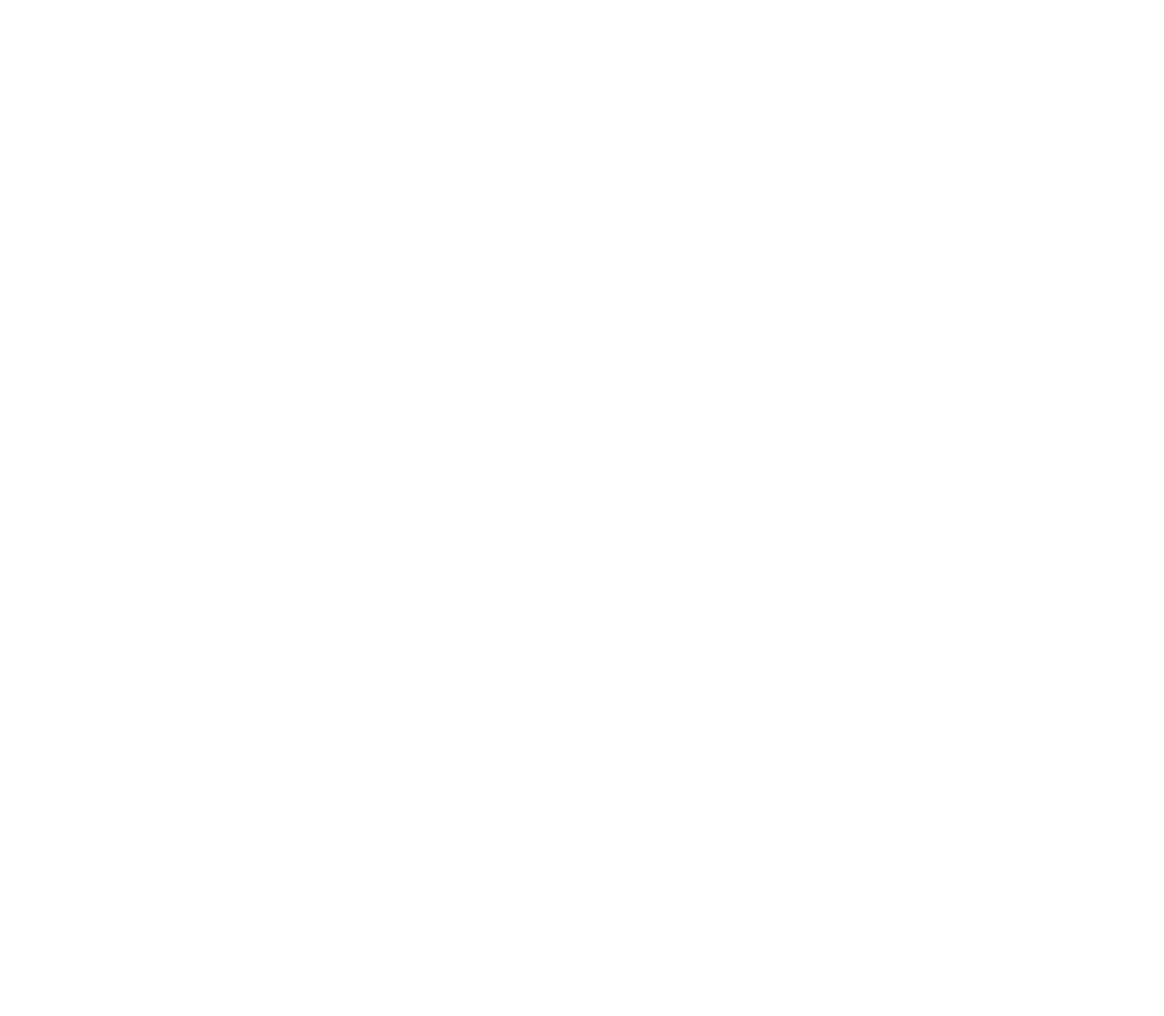
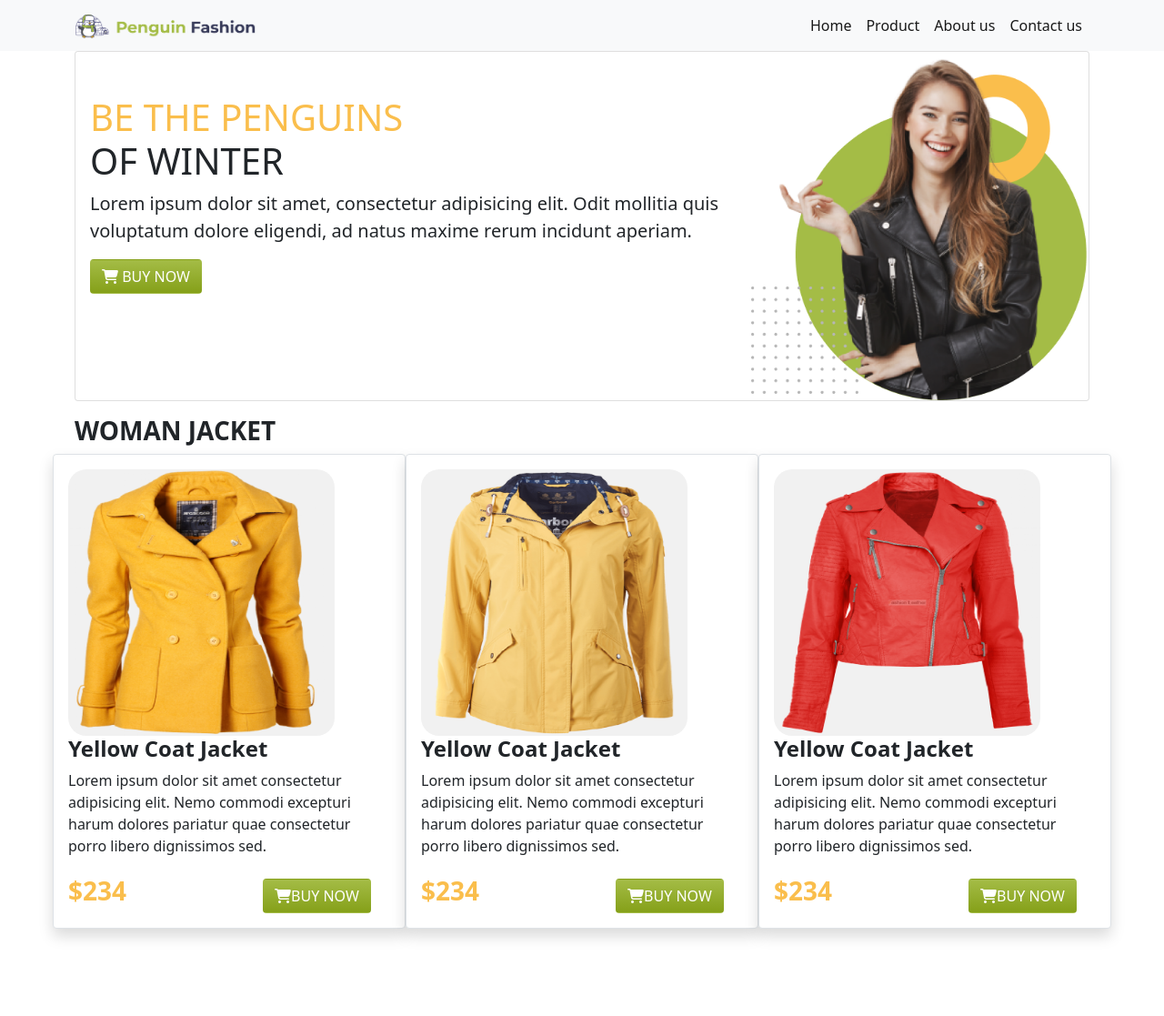
Before and after one commit to iu-sumon/penguin-fashion, a plain HTML site: page index.html in a window 1280 px wide. Shown: the whole page at 91% size. Before the commit the page ends 800 px from the top, so only its background shows below. Drawn offline with Linux system fonts and the light colour scheme.

Commit message:
two section added

```diff
--- a/index.html
+++ b/index.html
@@ -1,5 +1,6 @@
 <!DOCTYPE html>
 <html lang="en">
+
 <head>
   <meta charset="UTF-8">
   <meta http-equiv="X-UA-Compatible" content="IE=edge">
@@ -7,8 +8,117 @@
   <title>Document</title>
   <link rel="stylesheet" href="style.css">
   <link rel="stylesheet" href="css/bootstrap.min.css">
+  <script src="https://kit.fontawesome.com/6ddd3a001f.js" crossorigin="anonymous"></script>
 </head>
+
 <body>
+  <header>
+    <nav class="navbar navbar-expand-lg navbar-light bg-light">
+      <div class="container">
+        <a class="navbar-brand" href="#">
+          <img src="images/logo.png" alt="" width="200">
+        </a>
+
+        <button class="navbar-toggler" type="button" data-bs-toggle="collapse" data-bs-target="#navbarTogglerDemo02"
+          aria-controls="navbarTogglerDemo02" aria-expanded="false" aria-label="Toggle navigation">
+          <span class="navbar-toggler-icon"></span>
+        </button>
+        <div class="collapse navbar-collapse" id="navbarTogglerDemo02">
+          <ul class="navbar-nav ms-auto mb-2 mb-lg-0 align-items-end ">
+            <li class="nav-item">
+              <a class="nav-link active " aria-current="page" href="#">Home</a>
+            </li>
+            <li class="nav-item">
+              <a class="nav-link active" aria-current="page" href="#">Product</a>
+            </li>
+            <li class="nav-item">
+              <a class="nav-link active " aria-current="page" href="#">About us</a>
+            </li>
+            <li class="nav-item">
+              <a class="nav-link active" aria-current="page" href="#">Contact us</a>
+            </li>
+
+          </ul>
+
+        </div>
+      </div>
+    </nav>
+    <div class="container">
+      <div class="card mb-3" style="max-width:100%;">
+        <div class="row g-0">
+          <div class="col-md-8">
+            <div class="card-body pt-5">
+              <h1 class="card-title"><span>BE THE PENGUINS</span> <br>
+                OF WINTER</h1>
+              <p class="card-text fs-5">Lorem ipsum dolor sit amet, consectetur adipisicing elit. Odit mollitia quis
+                voluptatum dolore eligendi, ad natus maxime rerum incidunt aperiam.</p>
+              <button type="button" class="btn text-white header-button"><i class="fas fa-shopping-cart"></i> BUY
+                NOW</button>
+            </div>
+          </div>
+          <div class="col-md-4">
+            <img src="images/model.png" class="img-fluid rounded-start" alt="...">
+          </div>
+        </div>
+      </div>
+    </div>
+  </header>
+  <main>
+    <section class="container">
+      <h3 class="fw-bold">WOMAN JACKET</h3>
+      <div class="row row-cols-1 row-cols-md-2 row-cols-lg-3 gx-5">
+        <div class="col shadow p-3  mb-5 bg-body rounded border ">
+          <div>
+            <img width="293px" height="293px" style="background: #F1F1F1; border-radius:20px;" src="images/jacket-1.png"
+              alt="">
+          </div>
+          <div>
+            <h4 class="fw-bold">Yellow Coat Jacket </h4>
+            <p>Lorem ipsum dolor sit amet consectetur adipisicing elit. Nemo commodi excepturi harum dolores pariatur
+              quae consectetur porro libero dignissimos sed.</p>
+            <span class="fs-3 fw-bold">$234</span><span class="card-button"><button type="button"
+                class="btn text-white header-button"><i class="fas fa-shopping-cart"></i>BUY NOW</button></span>
+
+          </div>
+        </div>
+        <div class="col shadow p-3  mb-5 bg-body rounded border ">
+          <div>
+            <img width="293px" height="293px" style="background: #F1F1F1; border-radius:20px;" src="images/jacket-2.png"
+              alt="">
+          </div>
+          <div>
+            <h4 class="fw-bold">Yellow Coat Jacket </h4>
+            <p>Lorem ipsum dolor sit amet consectetur adipisicing elit. Nemo commodi excepturi harum dolores pariatur
+              quae consectetur porro libero dignissimos sed.</p>
+            <span class="fs-3 fw-bold">$234</span><span class="card-button"><button type="button"
+                class="btn text-white header-button"><i class="fas fa-shopping-cart"></i>BUY NOW</button></span>
+
+          </div>
+        </div>
+
+        <div class="col shadow p-3  mb-5 bg-body rounded border ">
+          <div>
+            <img width="293px" height="293px" style="background: #F1F1F1; border-radius:20px;" src="images/jacket-3.png"
+              alt="">
+          </div>
+          <div>
+            <h4 class="fw-bold">Yellow Coat Jacket </h4>
+            <p>Lorem ipsum dolor sit amet consectetur adipisicing elit. Nemo commodi excepturi harum dolores pariatur
+              quae consectetur porro libero dignissimos sed.</p>
+            <span class="fs-3 fw-bold">$234</span><span class="card-button"><button type="button"
+                class="btn text-white header-button"><i class="fas fa-shopping-cart"></i>BUY NOW</button></span>
+
+          </div>
+        </div>
+      </div>
+    </section>
+    <br>
+    <br>
+
+  </main>
+
+
   <script src="js/bootstrap.bundle.min.js"></script>
 </body>
+
 </html>
--- a/style.css
+++ b/style.css
@@ -0,0 +1,22 @@
+@import url('https://fonts.googleapis.com/css2?family=Poppins:wght@500;600;700&display=swap');
+body
+{   padding: 0px;
+    margin: 0px;
+    font-family: 'Poppins', sans-serif;
+}
+span{
+color: #FABE4C;
+}
+.header-text
+{
+    padding-top:30px;
+}
+.header-button
+{
+    background:linear-gradient(180deg, #A4BC46 0%, #85A019 100%);
+    border-radius: 10px;
+}
+.card-button
+{
+    padding-left:150px;
+}
```
Lines whose indentation alone changed are shown as unchanged.
